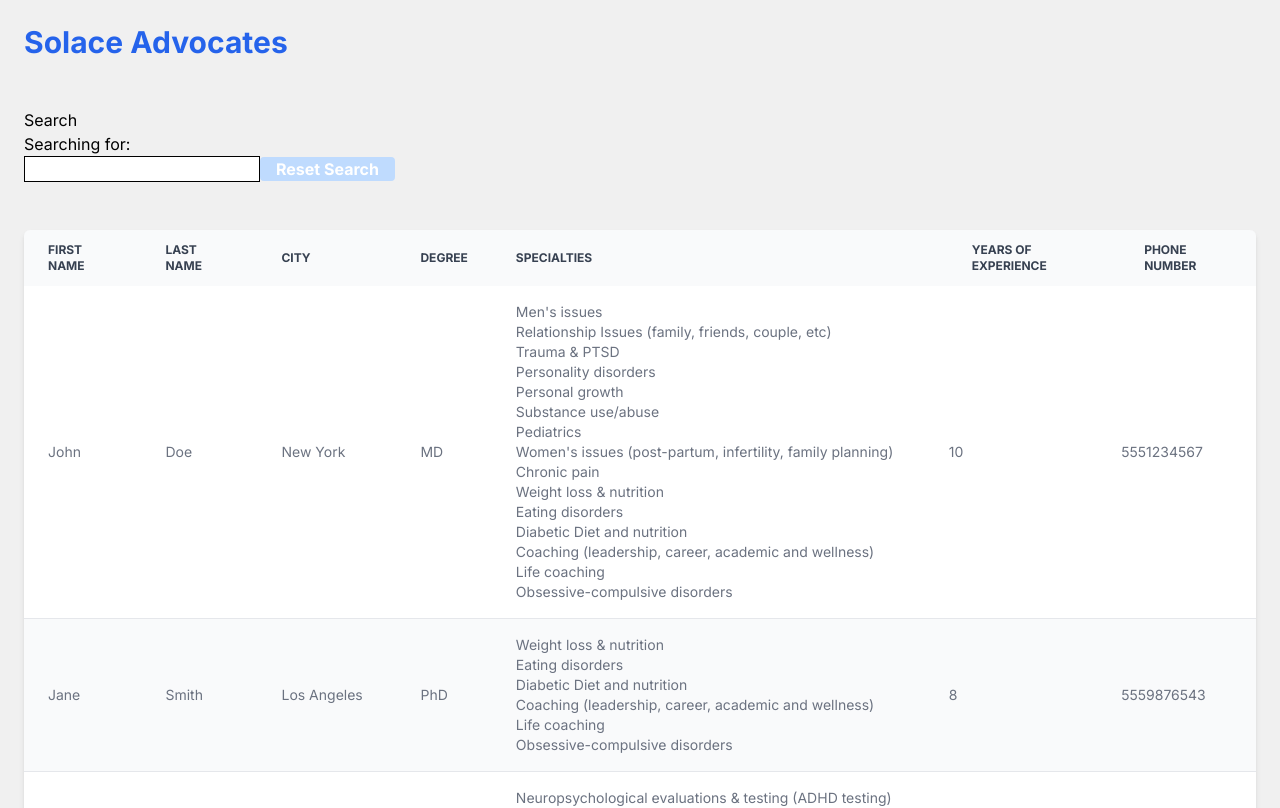
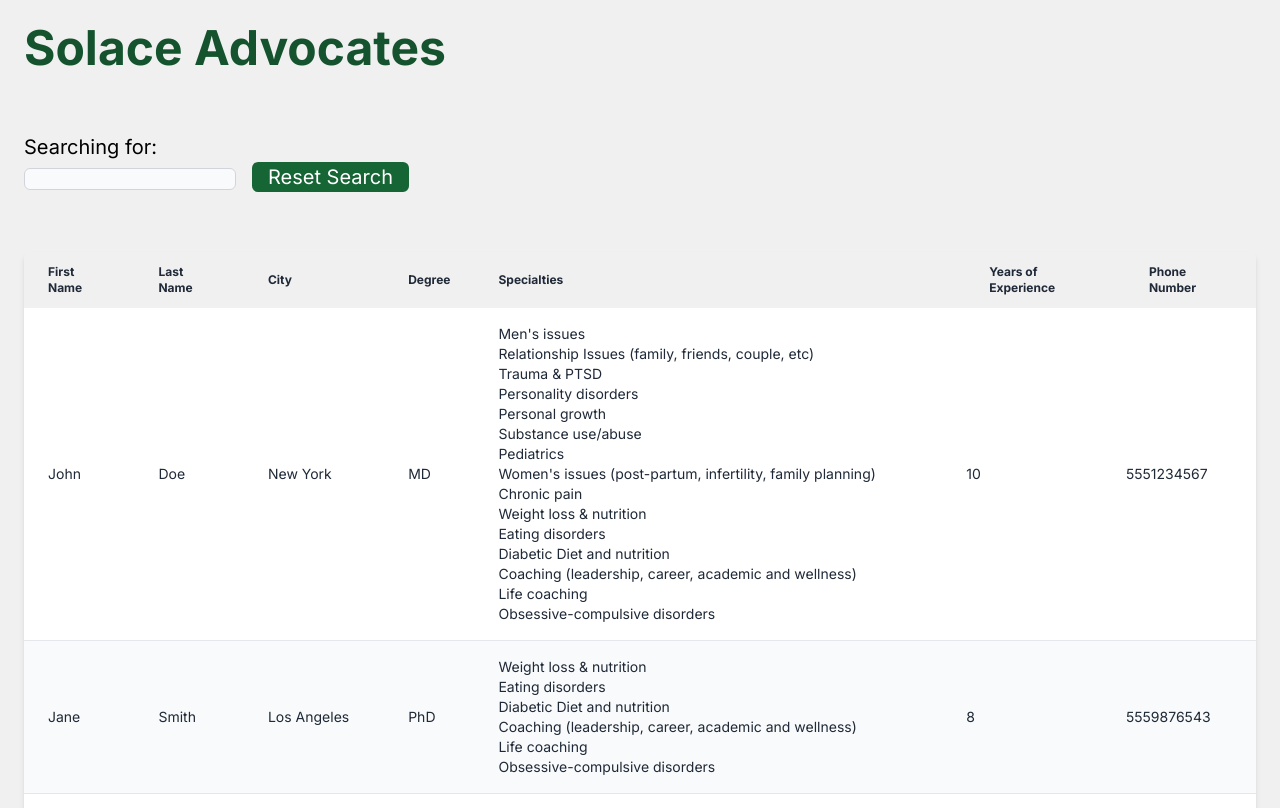
Before and after one commit to abramicf/solace-candidate-assignment, a Next.js app: page / in a window 1280 px wide. Shown: the top 808 px of the page. Built offline with nearby package versions, Linux system fonts and the light colour scheme.

Commit message:
Made changes to make color pallate more similar to Solace's color pallate

```diff
--- a/src/app/globals.css
+++ b/src/app/globals.css
@@ -1,8 +1,17 @@
 @tailwind base;
 @tailwind components;
 @tailwind utilities;
+/* @tailwind theme; */
 
 body {
     background-color: #f0f0f0;
     font-family: 'Lato', sans-serif;
+    font-size: 20px;
 }
+
+/* CHRIS TODO - use themes to add solace colors to the color palate such that they can be referenced in
+Tailwind class declarations  */
+/* theme {
+--color-solacegold: #D7A13B;
+--color-solacegreen: #285E50;
+} */
--- a/src/app/page.tsx
+++ b/src/app/page.tsx
@@ -46,28 +46,32 @@ export default function Home() {
 
   return (
     <main style={{ margin: "24px" }}>
-      <h1 className="text-3xl font-bold text-blue-600">Solace Advocates</h1>
+      <h1 className="text-5xl font-bold text-green-900">Solace Advocates</h1>
       <br />
       <br />
       <div>
-        <p>Search</p>
+        {/* <p>Search</p> */}
         <p>
           Searching for: <span id="search-term"></span>
         </p>
-        <input id="filter-input" style={{ border: "1px solid black" }} onChange={onChange} />
+        <input
+          id="filter-input"
+          className="bg-gray-50 border border-gray-300 text-gray-900 text-sm rounded-md"
+          onChange={onChange}
+        />
         <button
           disabled={buttonDisabled}
           className={
-            "text-white font-bold px-4 rounded "
-            + (!buttonDisabled ? "bg-blue-500 hover:bg-blue-700" : "bg-blue-200")
+            "mx-4 text-white px-4 rounded-md "
+            + (!buttonDisabled ? "bg-green-900 hover:bg-green-950" : "bg-green-800")
           }
           onClick={onClick}>Reset Search</button>
       </div>
       <br />
       <br />
       <div className="relative overflow-x-auto shadow-md sm:rounded-md">
-        <table className="w-full text-sm text-left rtl:text-right text-gray-500 dark:text-gray-400">
-          <thead className="text-xs text-gray-700 uppercase bg-gray-50 dark:bg-gray-700 dark:text-gray-400">
+        <table className="w-full text-sm text-left rtl:text-right text-gray-800">
+          <thead className="text-xs dark:bg-green-900 dark:text-white">
             <tr>
               <th scope="col" className="px-6 py-3">First Name</th>
               <th scope="col" className="px-6 py-3">Last Name</th>
@@ -81,7 +85,7 @@ export default function Home() {
           <tbody>
             {filteredAdvocates.map((advocate) => {
               return (
-                <tr className="odd:bg-white odd:dark:bg-gray-900 even:bg-gray-50 even:dark:bg-gray-800 border-b dark:border-gray-700 border-gray-200">
+                <tr className="odd:bg-white odd:dark:bg-gray-200 even:bg-gray-50 even:dark:bg-gray-100 border-b dark:border-gray-700 border-gray-200">
                   <td className="px-6 py-4">{advocate.firstName}</td>
                   <td className="px-6 py-4">{advocate.lastName}</td>
                   <td className="px-6 py-4">{advocate.city}</td>
@@ -92,7 +96,7 @@ export default function Home() {
                     ))}
                   </td>
                   <td>{advocate.yearsOfExperience}</td>
-                  <td>{advocate.phoneNumber}</td>
+                  <td >{advocate.phoneNumber}</td>
                 </tr>
               );
             })}
```
